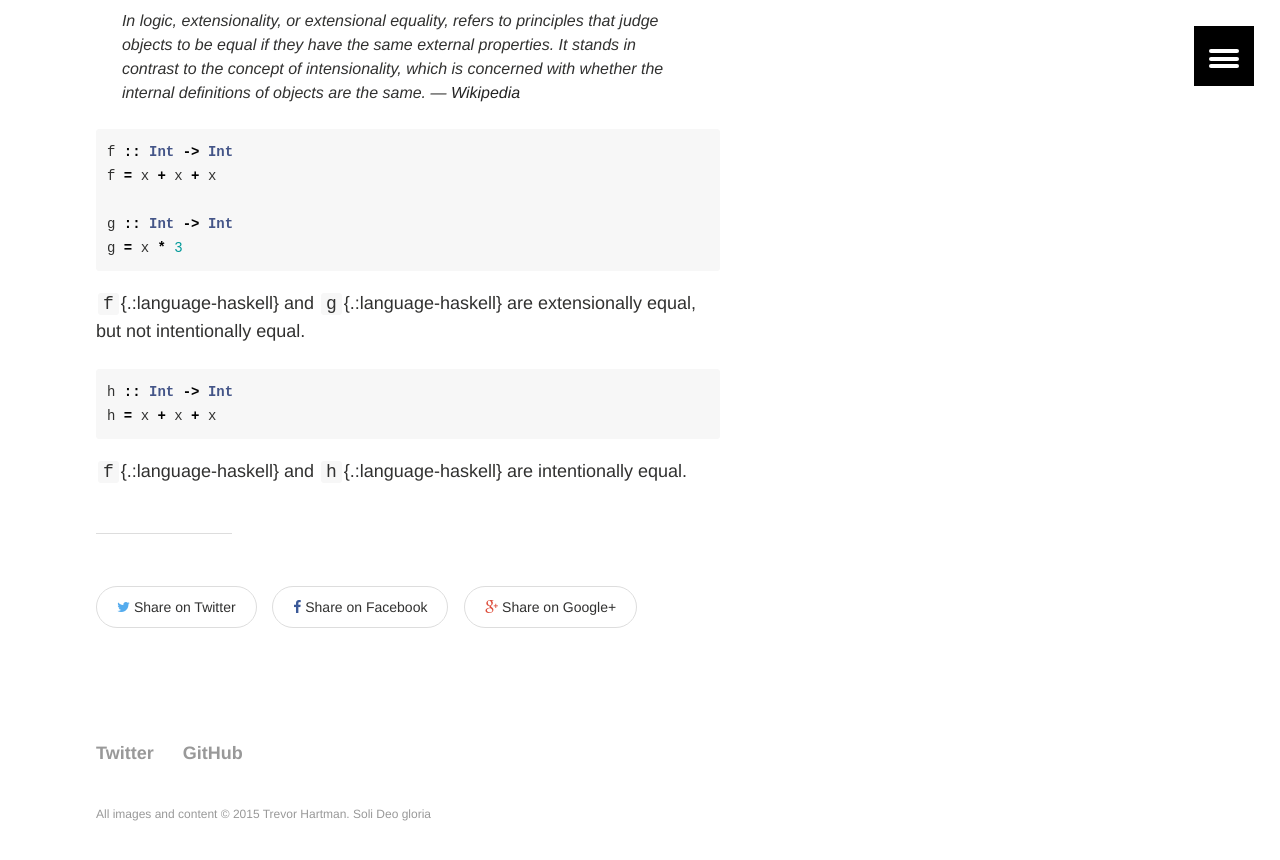
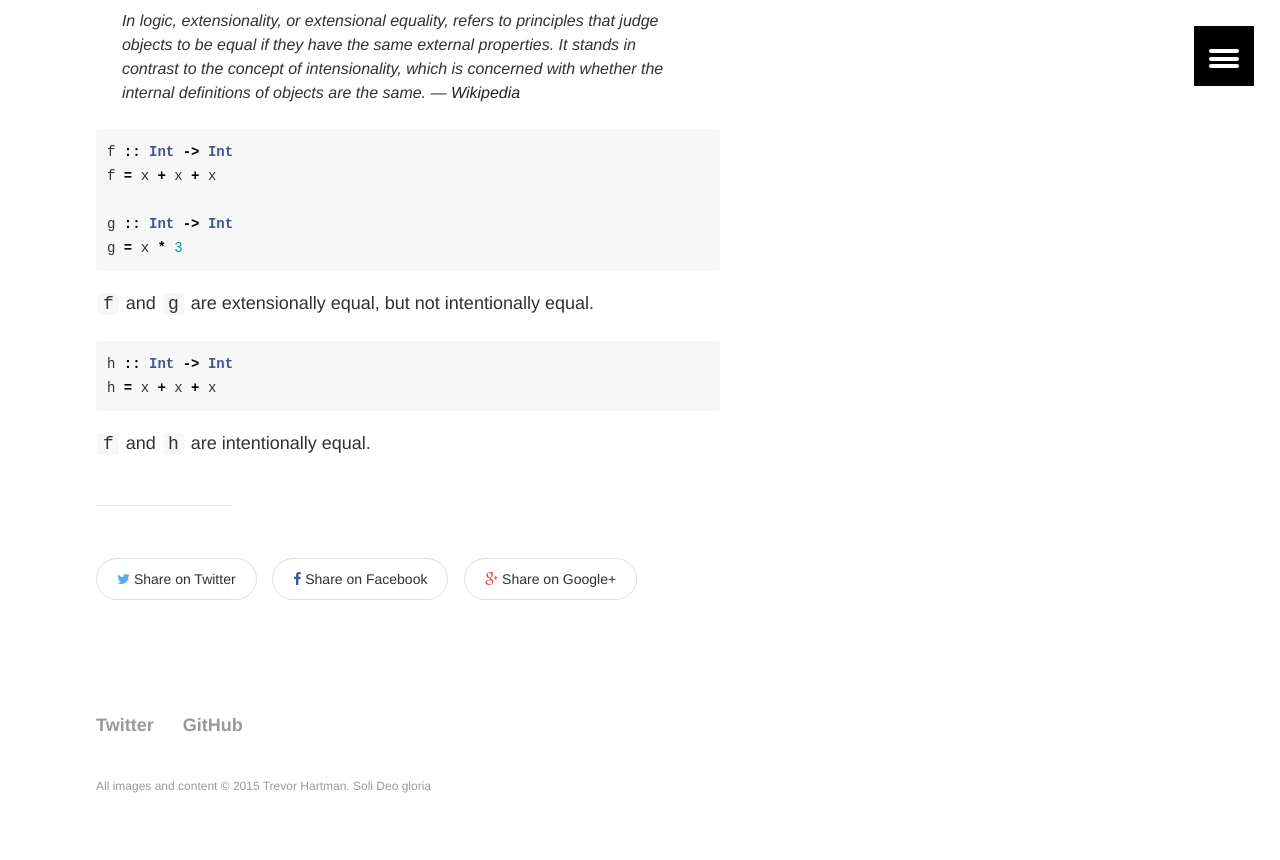
Before and after one commit to devth/devth.github.com, a Jekyll site: the page built from glossary.md, in a window 1280 px wide and 900 px high, scrolled down 5451 px. Shown: the top 860 px of the window. Built offline with Jekyll 4.4.1, drawn with Linux system fonts in a browser that asks for light colours; Markdown is read by kramdown in place of the engine named in the settings.

Commit message:
Fix inline highlighting syntax on glossary

````diff
--- a/glossary.md
+++ b/glossary.md
@@ -217,7 +217,6 @@ A function which is not defined for some inputs.
 
 A function which is defined for all inputs, as opposed to a partial function.
 
-
 ## Extensionality and intentsionality
 
 > In logic, extensionality, or extensional equality, refers to principles that
@@ -234,7 +233,7 @@ g :: Int -> Int
 g = x * 3
 ```
 
-`f`{.:language-haskell} and `g`{.:language-haskell} are extensionally equal, but
+`f`{:.language-haskell} and `g`{:.language-haskell} are extensionally equal, but
 not intentionally equal.
 
 ```haskell
@@ -242,4 +241,4 @@ h :: Int -> Int
 h = x + x + x
 ```
 
-`f`{.:language-haskell} and `h`{.:language-haskell} are intentionally equal.
+`f`{:.language-haskell} and `h`{:.language-haskell} are intentionally equal.
````
